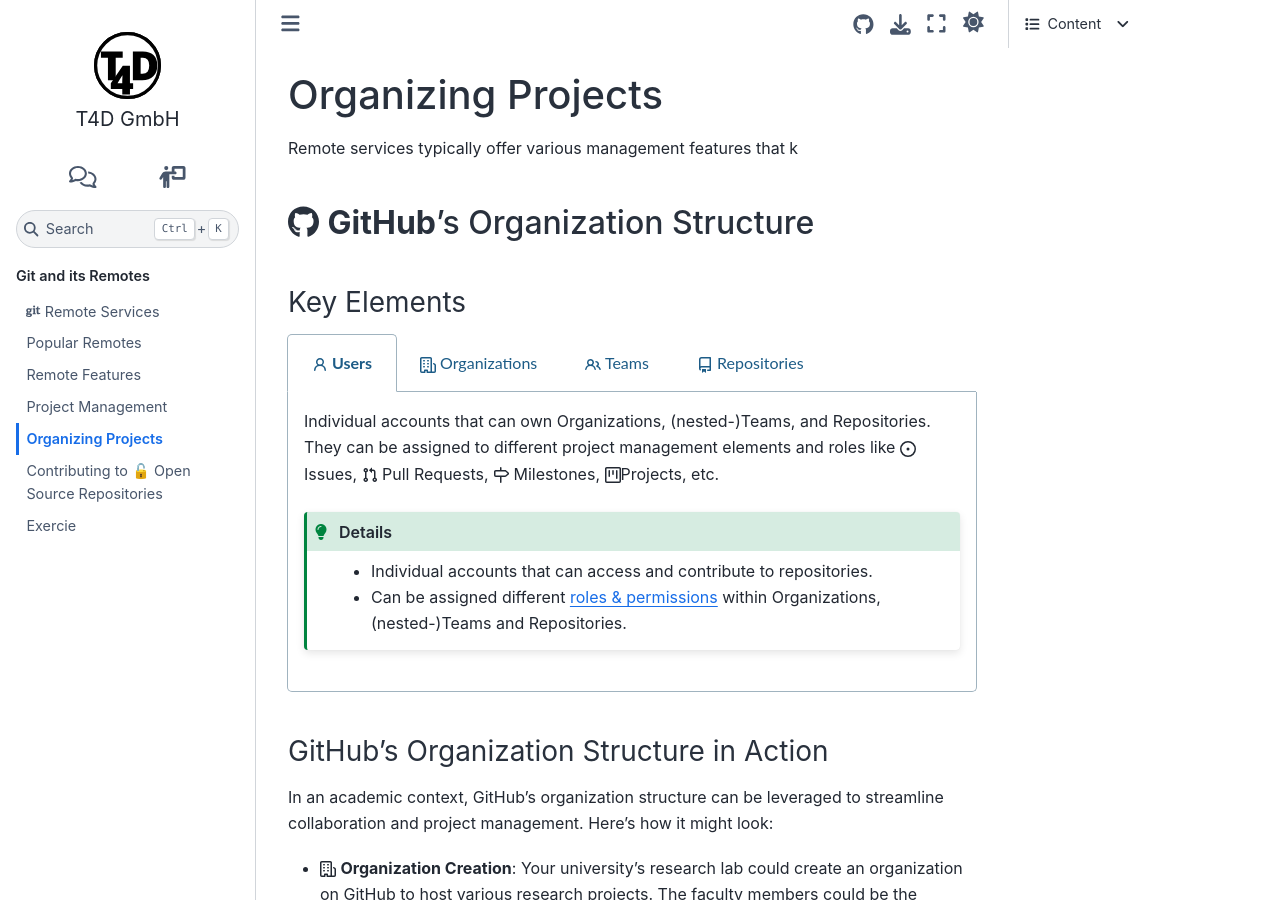
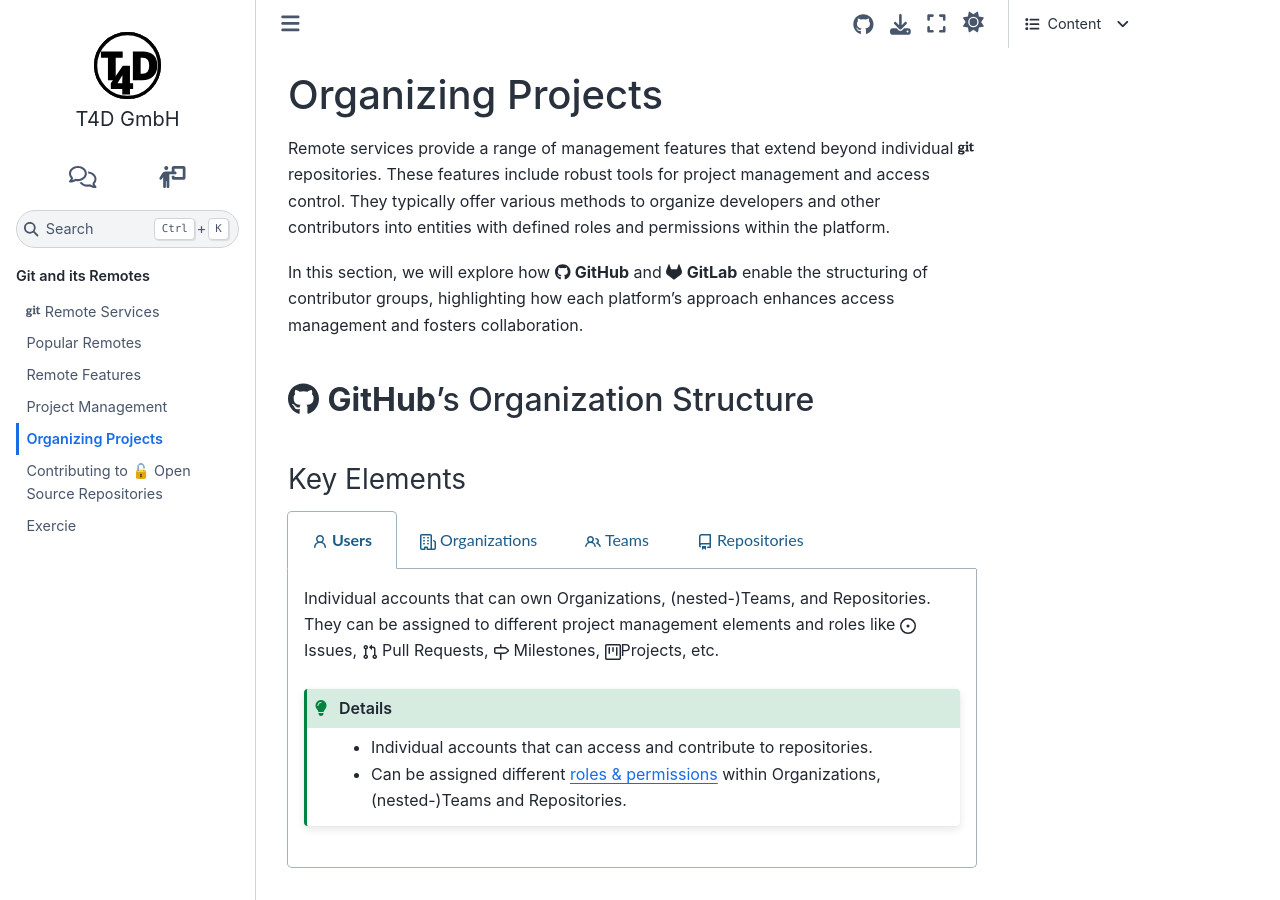
Before and after one commit to t4d-gmbh/git-and-its-remotes, a Sphinx documentation site: the page built from source/content/organizing_and_more/index.md, in a window 1280 px wide and 900 px high. Built offline with Sphinx 7.4.7 and the Sphinx Book theme 1.1.4, drawn with Linux system fonts in a browser that asks for light colours; the version number could not be read and is left out.

Commit message:
fixig the intro sentences

```diff
--- a/source/content/organizing_and_more/index.md
+++ b/source/content/organizing_and_more/index.md
@@ -1,6 +1,13 @@
 # Organizing Projects
+{% if page %}
+Remote services provide a range of management features that extend beyond individual <i class="fab fa-git"></i> repositories. These features include robust tools for project management and access control. They typically offer various methods to organize developers and other contributors into entities with defined roles and permissions within the platform.
 
-Remote services typically offer various management features that k
+In this section, we will explore how <i class="fab fa-github"></i> **GitHub** and <i class="fab fa-gitlab"></i> **GitLab** enable the structuring of contributor groups, highlighting how each platform's approach enhances access management and fosters collaboration.
+{% else %}
+Remote services like <i class="fab fa-github"></i> **GitHub** and <i class="fab fa-gitlab"></i> **GitLab**  provide management features that **organize contributors into entities with defined roles and permissions**, enhancing access management and collaboration.
+{% endif %}
+
+
 
 {% if build == "slides" %}
 <!-- BUILDING THE SLIDES -->
```
